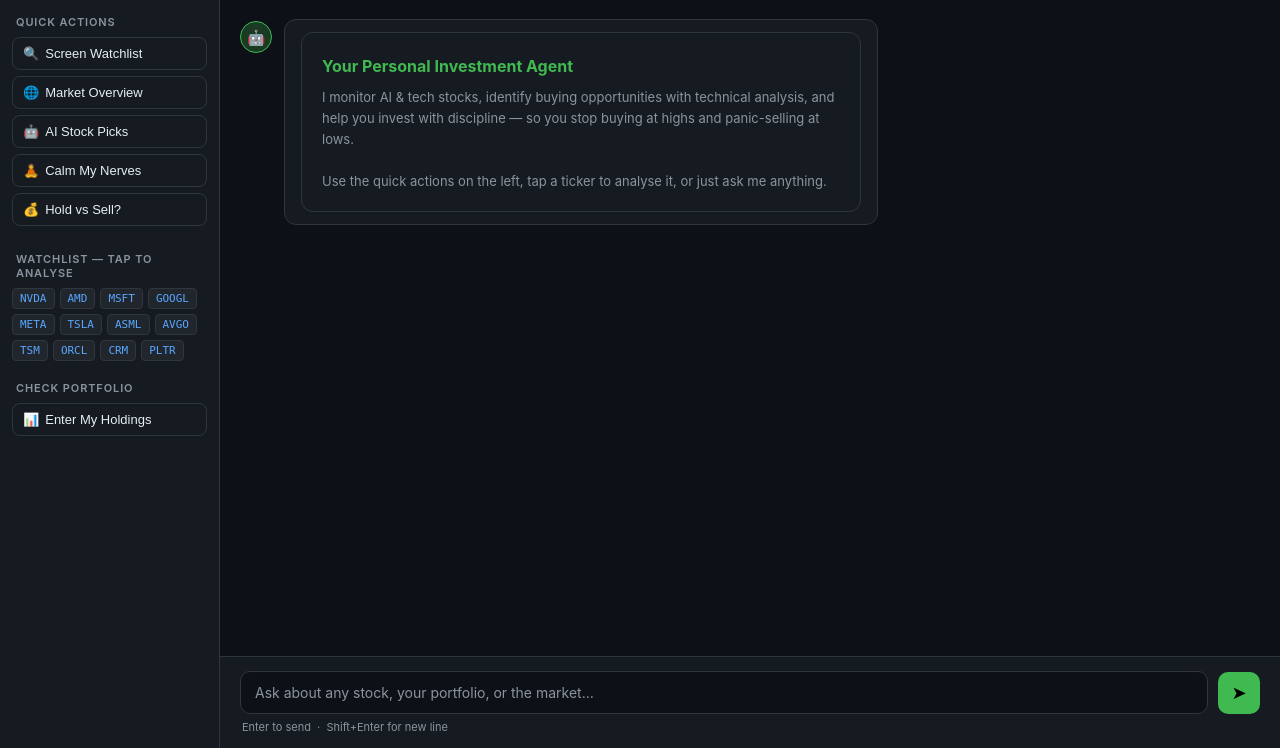
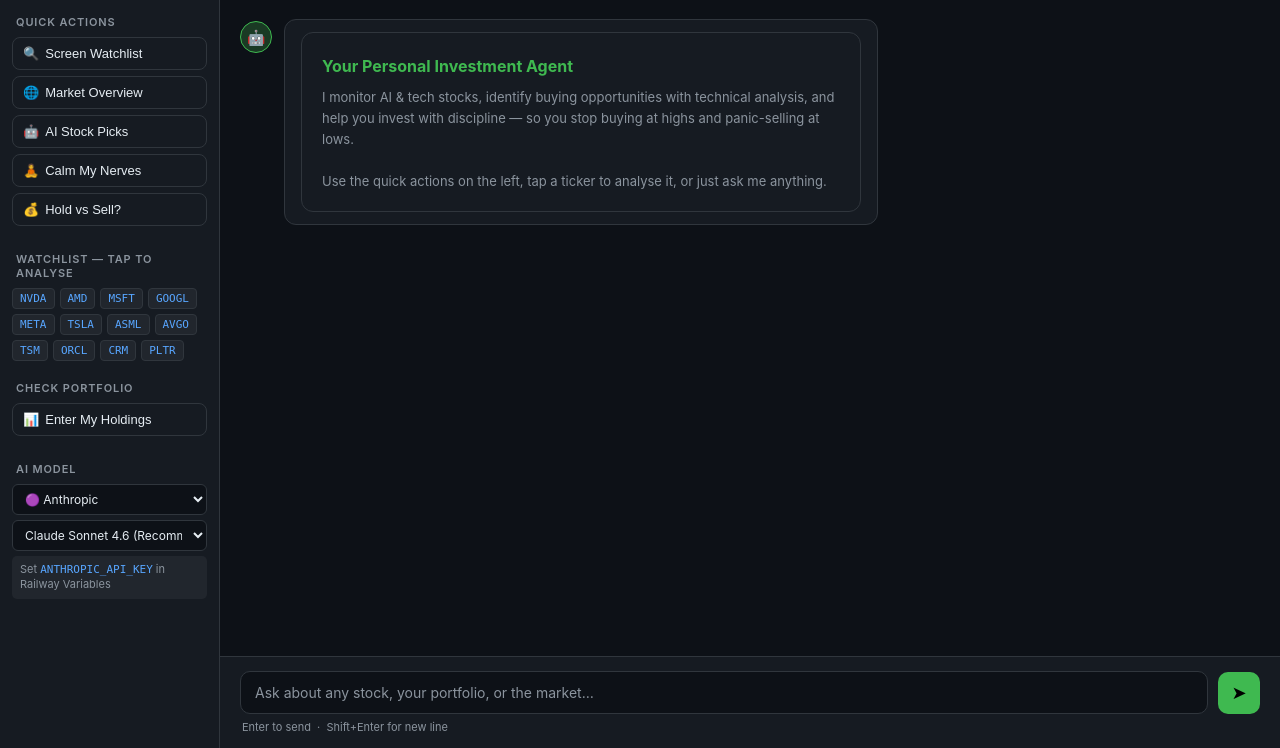
Before and after one commit to leeyuktingtina-hub/firstproject, a Flask app: page / in a window 1280 px wide. Shown: the part 52-800 px from the top of the page. Run offline with Flask 3, Linux system fonts and the light colour scheme.

Commit message:
Add multi-provider support to investment chatbot
Chatbot now supports Anthropic, DeepSeek, and Groq alongside each other.
Sidebar shows provider + model dropdowns — switching providers resets
conversation and uses the correct API key env var.

DeepSeek V3 costs ~95% less than Claude Opus with comparable quality
for stock analysis. Groq has a free tier.

https://claude.ai/code/session_01E6p6vgKpmDkE1j1XNNKn9i

```diff
--- a/app.py
+++ b/app.py
@@ -4,7 +4,7 @@ Investment Agent Web App
 Flask web server that exposes the stock investment agent as a chatbot.
 
 Usage:
-    export ANTHROPIC_API_KEY="your-key"
+    export ANTHROPIC_API_KEY="your-key"   # or DEEPSEEK_API_KEY / GROQ_API_KEY
     python app.py
     # Open http://localhost:5000
 """
@@ -14,7 +14,6 @@ import json
 import secrets
 
 from flask import Flask, render_template, request, jsonify, session
-import anthropic
 from dotenv import load_dotenv
 
 from investment_agent import (
@@ -34,98 +33,202 @@ load_dotenv()
 app = Flask(__name__)
 app.secret_key = os.environ.get("FLASK_SECRET", secrets.token_hex(32))
 
-# Server-side conversation store  { session_id: [message, ...] }
-# Messages contain native Anthropic SDK objects — must stay in memory, not cookies.
-_sessions: dict[str, list] = {}
+# Server-side conversation store  { session_id: {"provider": str, "history": [...]} }
+_sessions: dict[str, dict] = {}
+
+# ── Provider catalogue ────────────────────────────────────────────────────────
+CHAT_PROVIDERS = {
+    "Anthropic": {
+        "name": "Anthropic", "icon": "🟣",
+        "env_var": "ANTHROPIC_API_KEY",
+        "models": [
+            {"id": "claude-sonnet-4-6", "name": "Claude Sonnet 4.6 (Recommended)"},
+            {"id": "claude-haiku-4-6",  "name": "Claude Haiku 4.6 (Cheapest)"},
+            {"id": "claude-opus-4-6",   "name": "Claude Opus 4.6 (Best)"},
+        ],
+    },
+    "DeepSeek": {
+        "name": "DeepSeek", "icon": "🔵",
+        "env_var": "DEEPSEEK_API_KEY",
+        "base_url": "https://api.deepseek.com",
+        "models": [
+            {"id": "deepseek-chat",     "name": "DeepSeek V3 (Best value)"},
+            {"id": "deepseek-reasoner", "name": "DeepSeek R1 (Reasoning)"},
+        ],
+    },
+    "Groq": {
+        "name": "Groq", "icon": "⚡",
+        "env_var": "GROQ_API_KEY",
+        "base_url": "https://api.groq.com/openai/v1",
+        "models": [
+            {"id": "llama-3.3-70b-versatile", "name": "Llama 3.3 70B (Free tier)"},
+            {"id": "mixtral-8x7b-32768",       "name": "Mixtral 8x7B"},
+        ],
+    },
+}
+
+# ── Tool format conversion (Anthropic → OpenAI) ───────────────────────────────
+def _to_openai_tools(tools):
+    return [
+        {
+            "type": "function",
+            "function": {
+                "name": t["name"],
+                "description": t["description"],
+                "parameters": t["input_schema"],
+            },
+        }
+        for t in tools
+    ]
+
+OAI_TOOLS = _to_openai_tools(TOOLS)
 
 
-# ---------------------------------------------------------------------------
-# Agent loop (web-adapted: server-side history, text-only return)
-# ---------------------------------------------------------------------------
+# ── Agent loops ───────────────────────────────────────────────────────────────
 
-def run_agent_turn(user_message: str, history: list) -> tuple[str, list]:
-    """
-    Run one user turn through the investment agent.
-    history is mutated in-place AND returned for convenience.
-    Returns (assistant_text, history).
-    """
+def run_anthropic_turn(user_message: str, history: list, model_name: str) -> tuple[str, list]:
+    import anthropic
     client = anthropic.Anthropic(api_key=os.environ.get("ANTHROPIC_API_KEY"))
 
-    history.append({"role": "user", "content": user_message})
-    messages = list(history)  # shallow copy for the API loop
+    messages = [{"role": h["role"], "content": h["content"]} for h in history]
+    messages.append({"role": "user", "content": user_message})
 
     while True:
         response = client.messages.create(
-            model="claude-opus-4-6",
+            model=model_name,
             max_tokens=4096,
             thinking={"type": "adaptive"},
             system=SYSTEM_PROMPT,
             tools=TOOLS,
             messages=messages,
         )
-
         messages.append({"role": "assistant", "content": response.content})
 
         if response.stop_reason == "end_turn":
-            text = "\n".join(b.text for b in response.content if b.type == "text")
-            # Persist the final assistant turn back into history
-            history.append({"role": "assistant", "content": response.content})
+            text = "\n".join(b.text for b in response.content if hasattr(b, "text"))
+            history.append({"role": "user",      "content": user_message})
+            history.append({"role": "assistant", "content": text})
             return text, history
 
-        if response.stop_reason != "tool_use":
-            break
-
-        # Execute tools
         tool_results = []
         for block in response.content:
             if block.type != "tool_use":
                 continue
             tool_fn = TOOL_MAP.get(block.name)
-            result = tool_fn(block.input) if tool_fn else {"error": f"Unknown tool: {block.name}"}
+            result  = tool_fn(block.input) if tool_fn else {"error": f"Unknown tool: {block.name}"}
             tool_results.append({
                 "type": "tool_result",
                 "tool_use_id": block.id,
                 "content": json.dumps(result),
             })
-
         messages.append({"role": "user", "content": tool_results})
 
-    # Fallback
-    text = "\n".join(b.text for b in response.content if b.type == "text")
-    return text, history
+
+def run_openai_turn(user_message: str, history: list, model_name: str, provider_key: str) -> tuple[str, list]:
+    from openai import OpenAI
+    prov    = CHAT_PROVIDERS[provider_key]
+    api_key = os.environ.get(prov["env_var"], "")
+    client  = OpenAI(api_key=api_key, base_url=prov.get("base_url"))
+
+    messages = [{"role": "system", "content": SYSTEM_PROMPT}]
+    for h in history:
+        messages.append({"role": h["role"], "content": h["content"]})
+    messages.append({"role": "user", "content": user_message})
+
+    while True:
+        response = client.chat.completions.create(
+            model=model_name,
+            messages=messages,
+            tools=OAI_TOOLS,
+            tool_choice="auto",
+        )
+        msg = response.choices[0].message
+
+        if not msg.tool_calls:
+            text = msg.content or ""
+            history.append({"role": "user",      "content": user_message})
+            history.append({"role": "assistant", "content": text})
+            return text, history
+
+        # Append assistant turn with tool calls
+        messages.append({
+            "role": "assistant",
+            "content": msg.content,
+            "tool_calls": [
+                {
+                    "id": tc.id,
+                    "type": "function",
+                    "function": {"name": tc.function.name, "arguments": tc.function.arguments},
+                }
+                for tc in msg.tool_calls
+            ],
+        })
+
+        for tc in msg.tool_calls:
+            tool_fn = TOOL_MAP.get(tc.function.name)
+            try:
+                args = json.loads(tc.function.arguments)
+            except Exception:
+                args = {}
+            result = tool_fn(args) if tool_fn else {"error": f"Unknown tool: {tc.function.name}"}
+            messages.append({
+                "role": "tool",
+                "tool_call_id": tc.id,
+                "content": json.dumps(result),
+            })
 
 
-# ---------------------------------------------------------------------------
-# Routes
-# ---------------------------------------------------------------------------
+def run_agent_turn(user_message: str, history: list, provider: str, model_name: str) -> tuple[str, list]:
+    if provider == "Anthropic":
+        return run_anthropic_turn(user_message, history, model_name)
+    return run_openai_turn(user_message, history, model_name, provider)
+
+
+# ── Routes ───────────────────────────────────────────────────────────────────
 
 @app.route("/")
 def index():
     if "sid" not in session:
         session["sid"] = secrets.token_hex(16)
-    return render_template("index.html", watchlist=DEFAULT_WATCHLIST)
+    return render_template("index.html", watchlist=DEFAULT_WATCHLIST, providers=CHAT_PROVIDERS)
+
+
+@app.route("/api/chat/providers")
+def chat_providers():
+    return jsonify(CHAT_PROVIDERS)
 
 
 @app.route("/api/chat", methods=["POST"])
 def chat():
-    api_key = os.environ.get("ANTHROPIC_API_KEY")
-    if not api_key:
-        return jsonify({"error": "ANTHROPIC_API_KEY not set on the server."}), 500
+    data         = request.get_json(force=True)
+    user_message = (data.get("message") or "").strip()
+    provider     = data.get("provider", "Anthropic")
+    model_name   = data.get("model",    "claude-sonnet-4-6")
 
-    data = request.get_json(force=True)
-    user_message = (data.get("message") or "").strip()
     if not user_message:
         return jsonify({"error": "Empty message"}), 400
 
-    sid = session.setdefault("sid", secrets.token_hex(16))
-    history = _sessions.setdefault(sid, [])
+    prov_info = CHAT_PROVIDERS.get(provider)
+    if not prov_info:
+        return jsonify({"error": f"Unknown provider: {provider}"}), 400
+
+    api_key = os.environ.get(prov_info["env_var"], "")
+    if not api_key:
+        return jsonify({"error": f"{prov_info['env_var']} is not set on the server."}), 500
+
+    sid      = session.setdefault("sid", secrets.token_hex(16))
+    sess     = _sessions.setdefault(sid, {"provider": provider, "history": []})
+
+    # Reset history when provider changes
+    if sess["provider"] != provider:
+        sess["provider"] = provider
+        sess["history"]  = []
 
     try:
-        reply, history = run_agent_turn(user_message, history)
-        _sessions[sid] = history
+        reply, sess["history"] = run_agent_turn(
+            user_message, sess["history"], provider, model_name
+        )
         return jsonify({"reply": reply})
-    except anthropic.AuthenticationError:
-        return jsonify({"error": "Invalid Anthropic API key."}), 401
     except Exception as exc:
         return jsonify({"error": str(exc)}), 500
 
@@ -151,18 +254,19 @@ def backtest_run():
     if not tickers:
         return jsonify({"error": "No tickers provided"}), 400
     result = run_backtest(
-        tickers      = tickers,
-        start_date   = data.get("start_date", "2020-01-01"),
-        end_date     = data.get("end_date",   "2024-12-31"),
-        initial_cash = float(data.get("initial_cash", 100_000)),
-        position_size= float(data.get("position_size", 0.20)),
-        stop_loss    = float(data.get("stop_loss",    0.08)),
-        take_profit  = float(data.get("take_profit",  0.25)),
+        tickers       = tickers,
+        start_date    = data.get("start_date", "2020-01-01"),
+        end_date      = data.get("end_date",   "2024-12-31"),
+        initial_cash  = float(data.get("initial_cash", 100_000)),
+        position_size = float(data.get("position_size", 0.20)),
+        stop_loss     = float(data.get("stop_loss",    0.08)),
+        take_profit   = float(data.get("take_profit",  0.25)),
     )
     return jsonify(result)
 
 
 if __name__ == "__main__":
     port = int(os.environ.get("PORT", 5000))
-    print(f"\n  Investment Agent running at http://localhost:{port}\n")
+    print(f"\n  Investment Agent → http://localhost:{port}")
+    print(f"  Backtester      → http://localhost:{port}/backtest\n")
     app.run(debug=False, host="0.0.0.0", port=port)
--- a/templates/index.html
+++ b/templates/index.html
@@ -307,6 +307,17 @@
   .welcome h2 { font-size: 16px; margin-bottom: 8px; color: var(--green); }
   .welcome p  { font-size: 13px; color: var(--muted); line-height: 1.6; }
 
+  /* ── Model selector ── */
+  .model-select-wrap select {
+    width: 100%; background: var(--bg); border: 1px solid var(--border);
+    color: var(--text); padding: 6px 8px; border-radius: 6px;
+    font-size: 12px; outline: none; cursor: pointer; font-family: inherit;
+    margin-bottom: 5px;
+  }
+  .model-select-wrap select:focus { border-color: var(--green); }
+  .provider-note { font-size: 11px; color: var(--muted); line-height: 1.4; padding: 6px 8px; background: #21262d; border-radius: 5px; }
+  .provider-note code { color: var(--cyan); font-family: monospace; }
+
   /* ── Responsive: hide sidebar on narrow screens ── */
   @media (max-width: 600px) {
     aside { display: none; }
@@ -360,6 +371,19 @@
         <span class="icon">📊</span>Enter My Holdings
       </button>
     </div>
+
+    <div class="sidebar-section">
+      <h2>AI Model</h2>
+      <div class="model-select-wrap">
+        <select id="provider-select" onchange="onProviderChange()">
+          {% for key, p in providers.items() %}
+          <option value="{{ key }}">{{ p.icon }} {{ p.name }}</option>
+          {% endfor %}
+        </select>
+        <select id="model-select"></select>
+        <div class="provider-note" id="provider-note"></div>
+      </div>
+    </div>
   </aside>
 
   <!-- Chat -->
@@ -405,6 +429,23 @@
   const input   = document.getElementById('input');
   const sendBtn = document.getElementById('send-btn');
   const msgBox  = document.getElementById('messages');
+
+  // ── Provider / model selector ─────────────────────────────────────────────
+  const PROVIDERS = {{ providers | tojson }};
+
+  function onProviderChange() {
+    const key    = document.getElementById('provider-select').value;
+    const prov   = PROVIDERS[key];
+    const sel    = document.getElementById('model-select');
+    sel.innerHTML = prov.models.map(m => `<option value="${m.id}">${m.name}</option>`).join('');
+    document.getElementById('provider-note').innerHTML =
+      `Set <code>${prov.env_var}</code> in Railway Variables`;
+  }
+
+  onProviderChange();  // initialise on load
+
+  function getSelectedProvider() { return document.getElementById('provider-select').value; }
+  function getSelectedModel()    { return document.getElementById('model-select').value; }
 
   // Auto-resize textarea
   input.addEventListener('input', () => {
@@ -551,7 +592,7 @@
       const res = await fetch('/api/chat', {
         method: 'POST',
         headers: { 'Content-Type': 'application/json' },
-        body: JSON.stringify({ message: msg }),
+        body: JSON.stringify({ message: msg, provider: getSelectedProvider(), model: getSelectedModel() }),
       });
       const data = await res.json();
       removeTyping();
```
